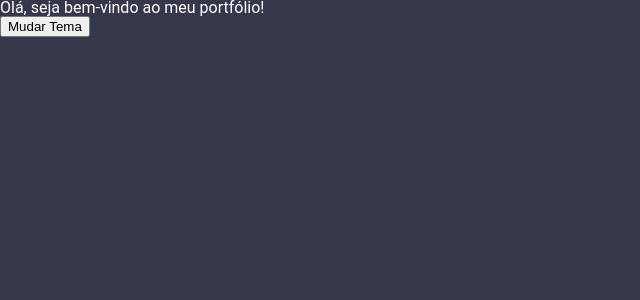
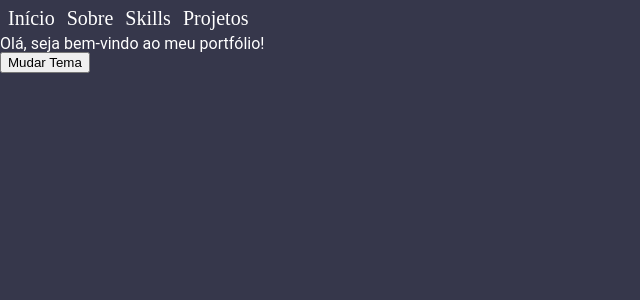
Before and after one commit to FlightofIcarus/portfolio-react, a React (Vite) app: page / in a window 1280 px wide. Shown: the top 300 px of the page, without its empty margins (0-640 px from the left). Built offline with nearby package versions, Linux system fonts and the light colour scheme.

Commit message:
feat: Cria componente NavMenu, arquivo data com itens do menu e estrutura do component NavMenu

```diff
--- a/src/App.jsx
+++ b/src/App.jsx
@@ -3,6 +3,8 @@ import { theme } from "./styles/theme";
 import { useState } from "react";
 import {MainParagraph} from "./components/structural components/Paragraphs";
 import { Container } from "./components/structural components/Containers";
+import { NavMenu } from "./components/personal components/NavMenu";
+
 
 
 function App() {
@@ -18,7 +20,7 @@ const toggleTheme = () => {
       <ThemeProvider theme={myTheme}>
         <Container.MainContainer>
 
-
+          <NavMenu />
           <MainParagraph>Olá, seja bem-vindo ao meu portfólio!</MainParagraph>
           <button onClick={toggleTheme}>Mudar Tema</button>
         </Container.MainContainer>
--- /dev/null
+++ b/src/components/personal components/NavMenu/NavMenuStructuralComponents.jsx
@@ -0,0 +1,28 @@
+import styled from "styled-components";
+
+const NavMenuContainer = styled.ul`
+    display: flex;
+    gap: 12px;
+    width: fit-content;
+    padding: 8px;
+`;
+
+const NavMenuItem = styled.li`
+    font-size: ${({theme}) => theme.fonts.size.desktop.navLink};
+    color: ${({theme}) => theme.colors.fontDefaultColor};
+    cursor: pointer;
+
+    &:hover {
+        color: ${({theme}) => theme.colors.elementHoverColor};
+    }
+
+    @media (max-width: 768px) {
+        font-size: ${({theme}) => theme.fonts.size.mobile.navLink};
+    }
+`;
+
+const NavMenuItemLink = styled.a`
+
+`;
+
+export { NavMenuContainer, NavMenuItem, NavMenuItemLink };
--- /dev/null
+++ b/src/components/personal components/NavMenu/index.jsx
@@ -0,0 +1,16 @@
+import {NavMenuContainer, NavMenuItem, NavMenuItemLink} from "./NavMenuStructuralComponents";
+import { menuItens } from "../../../data/menuItens";
+
+function NavMenu() {
+    return (
+        <NavMenuContainer>
+            {menuItens.map((item)=> (
+                <NavMenuItemLink key={item.id} href={item.url}>
+                    <NavMenuItem key={item.id}>{item.nome}</NavMenuItem>
+                </NavMenuItemLink>
+            ))}
+        </NavMenuContainer>
+    )
+}
+
+export {NavMenu}
--- /dev/null
+++ b/src/data/menuItens.js
@@ -0,0 +1,8 @@
+const menuItens = [
+    { id: 1, nome: 'Início', url: '#inicio' },
+    { id: 2, nome: 'Sobre', url: '#sobre' },
+    { id: 3, nome: 'Skills', url: '#skills' },
+    { id: 4, nome: 'Projetos', url: '#projetos' }
+];
+
+export { menuItens };
--- a/src/styles/theme.js
+++ b/src/styles/theme.js
@@ -12,7 +12,7 @@ class Theme {
                 emphasis: '3.2rem',
                 titles: '3.6rem',
                 subTitle: '2.4rem',
-                navLink: '1.6rem'
+                navLink: '2rem'
             },
             mobile: {
                 paragraph: '1.4rem',
```
